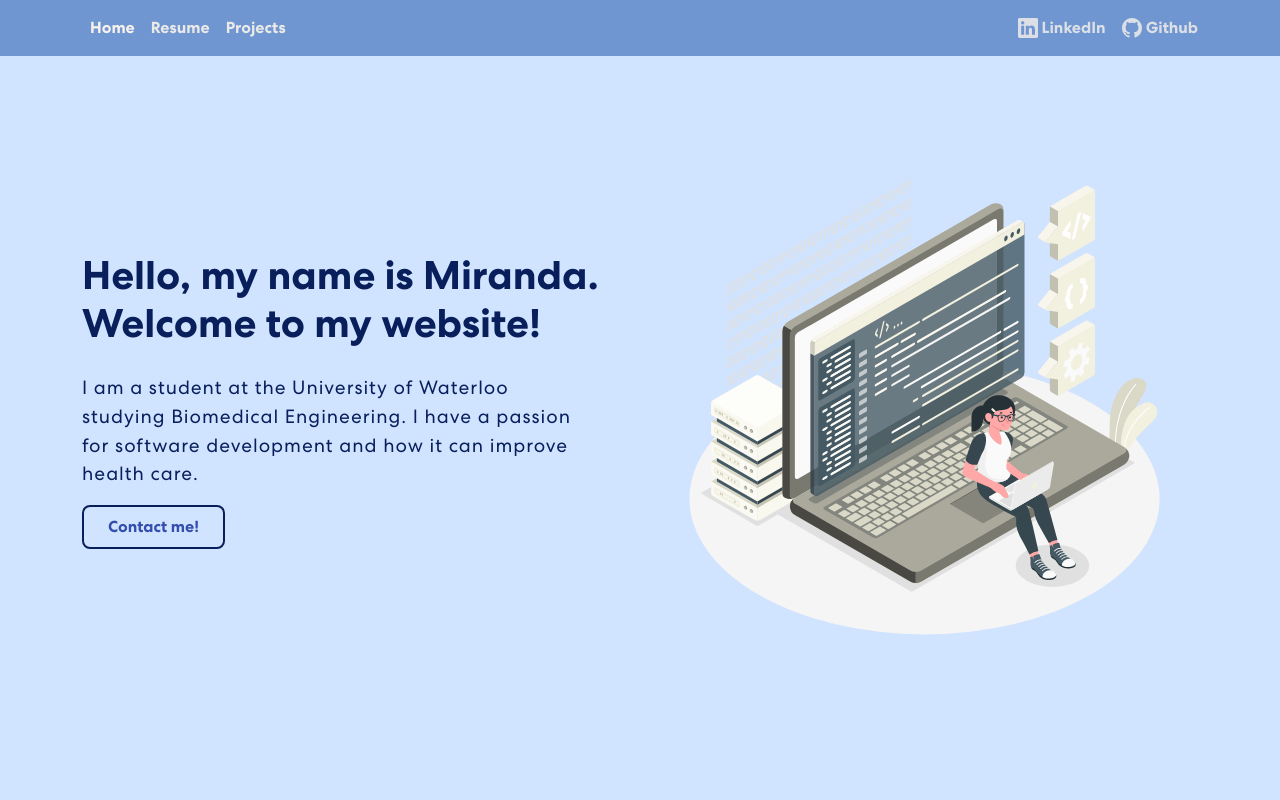
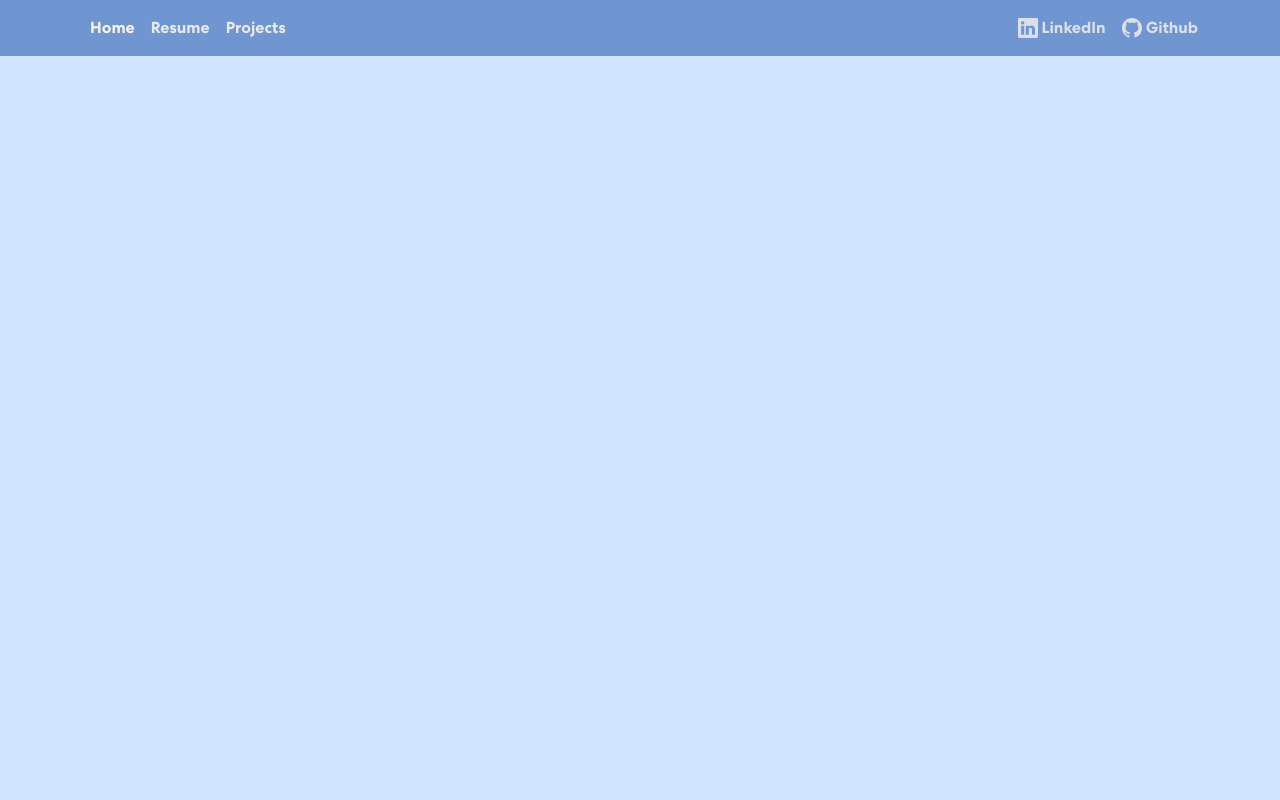
Before and after one commit to m-chenie/Miranda-101, a React (Create React App) app: page / in a window 1280 px wide. Shown: the top 800 px of the page. Built offline with nearby package versions, Linux system fonts and the light colour scheme.

Commit message:
path change

```diff
--- a/src/App.js
+++ b/src/App.js
@@ -23,7 +23,7 @@ function App() {
       <div className="App">
       <NavBar />
       <Routes>
-        <Route path="/" element={<Main />} exact />
+        <Route path="/Miranda-101" element={<Main />} exact />
         <Route path="/resume" element={<Resume />} exact />
         <Route path="/projects" element={<ProjectAll />} exact />
       </Routes>
--- a/src/components/nav.js
+++ b/src/components/nav.js
@@ -44,7 +44,7 @@ const NavBar = () => {
                 without using arrow function it stuff gets re-renders on infinite loop because when the componenet renders it is will call the function and
                 since when the state of the object changes it causes the object to re-render causing an infinite loop*/}
                 <Nav.Link className={activePage === 'Home' ? 'active-navbar-link' : 'navbar-link'} onClick={() => setActivePage('Home')}>
-                  <Link to = "/" className='link'>
+                  <Link to = "/Miranda-101" className='link'>
                     Home
                   </Link>
                 </Nav.Link>
```
